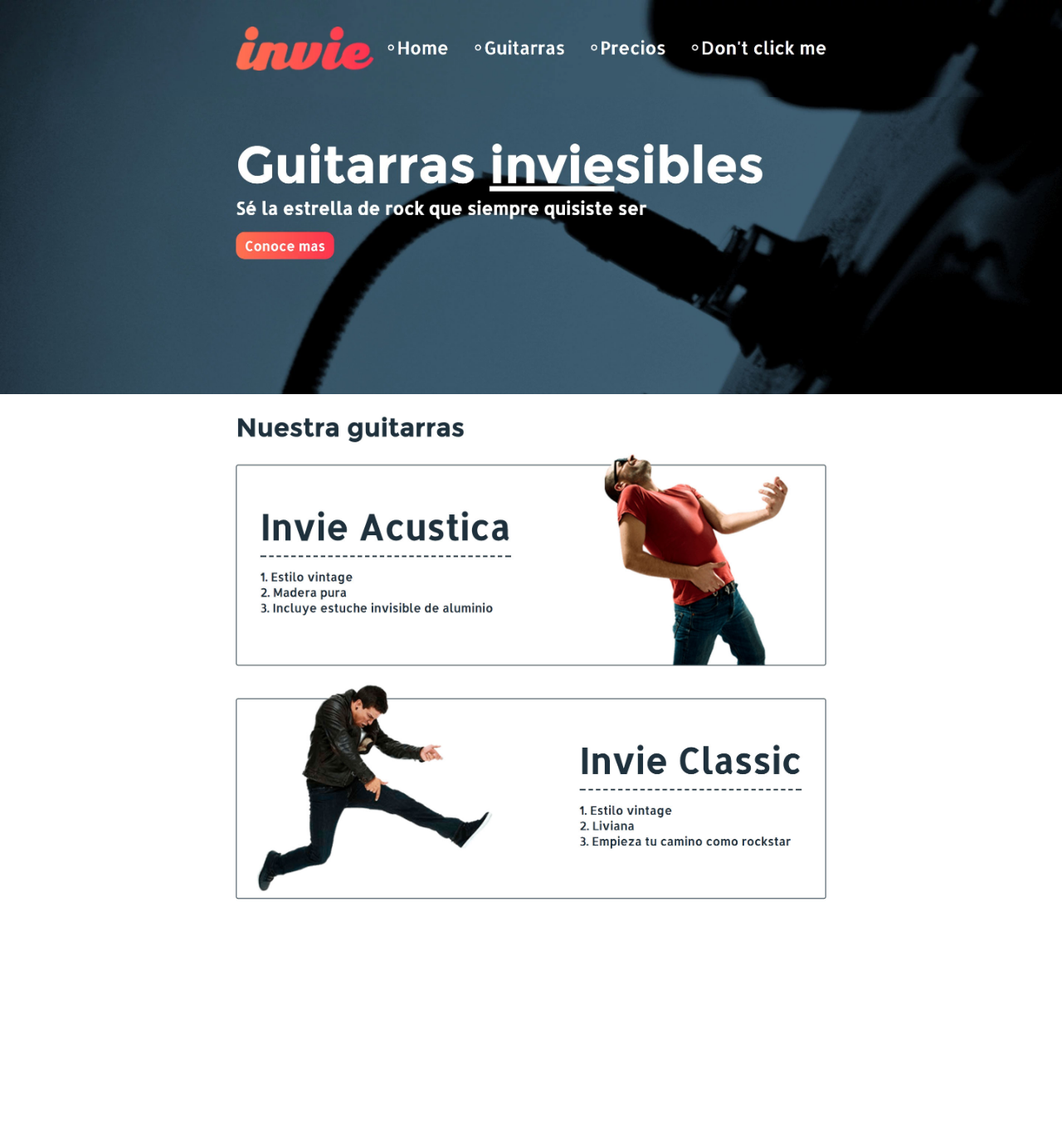
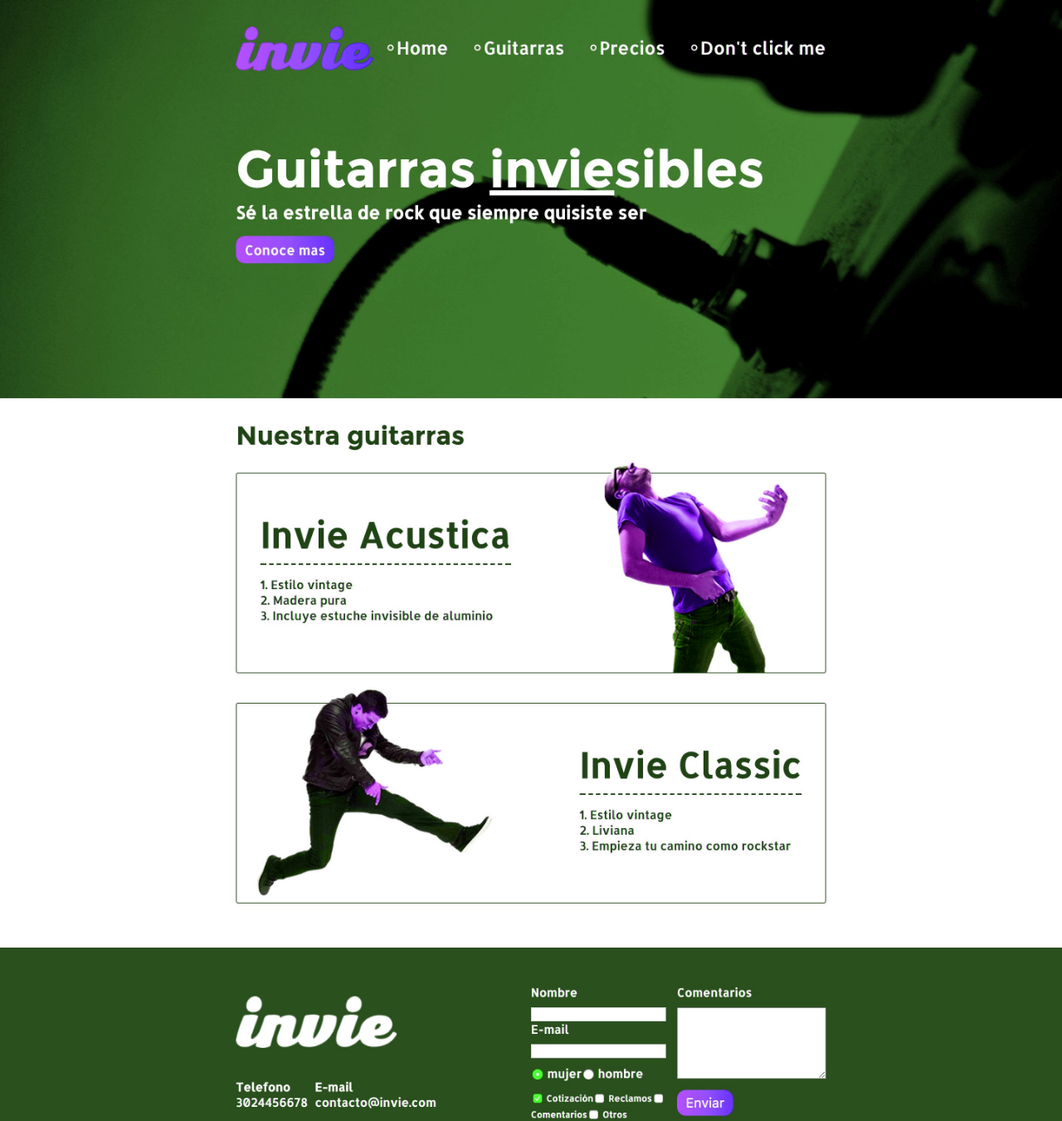
Before and after one commit to JuanSebastianConde/invie-github, a plain HTML site: page index.html in a window 1280 px wide. Shown: the whole page at 83% size. Before the commit the page ends 1129 px from the top, so only its background shows below. Drawn offline with Linux system fonts and the light colour scheme.

Commit message:
nueva versión verde

```diff
--- a/index.html
+++ b/index.html
@@ -13,9 +13,6 @@
     </style>
   </head>
   <body>
-    <img src="header.jpg">
-    <img src="hero.jpg">
-    <img src="acustica.jpg" alt="">
-    <img src="clasica.jpg" alt="">
+    <img src="nueva-version.jpg" alt="">
   </body>
 </html>
```
Also changed, not shown: nueva-version.jpg (added).
